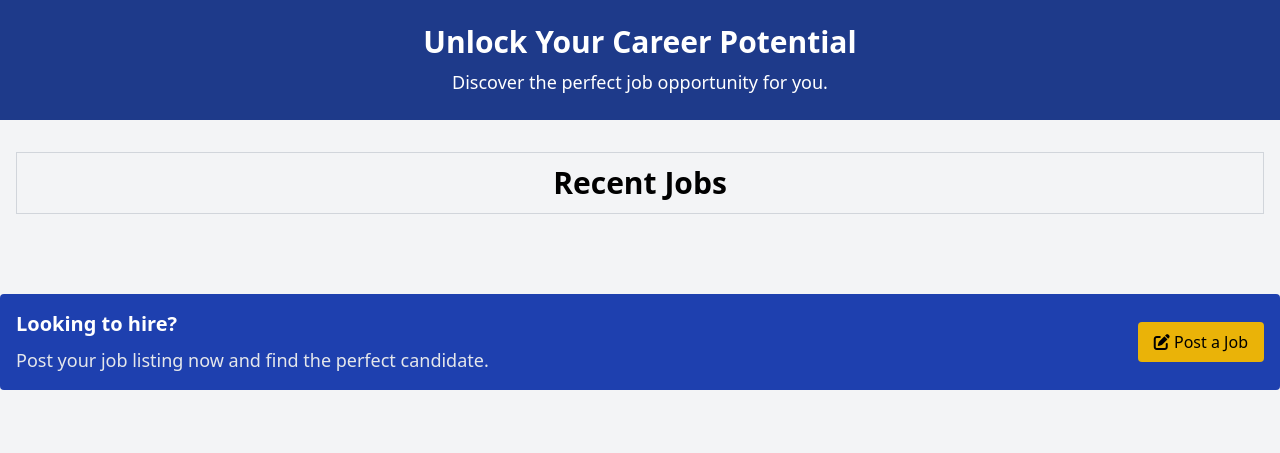
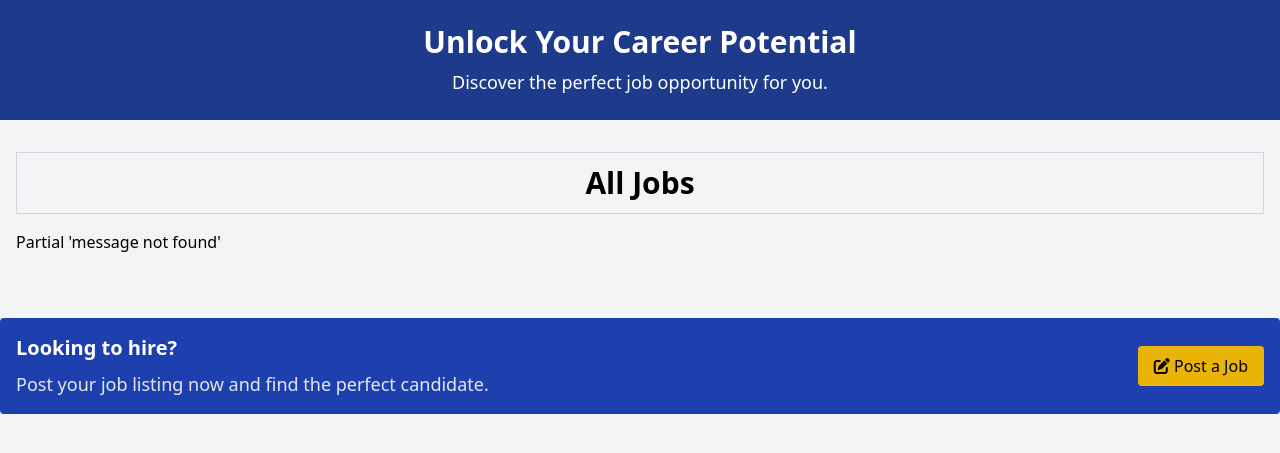
Before and after one commit to olaide-hok/workopia, a PHP site: page /listings in a window 1280 px wide. Shown: the part 68-521 px from the top of the page. Run offline with PHP 8.4, Linux system fonts and the light colour scheme; data that the repository does not hold is empty; a stand-in replaces the project's code that opens the database connection.

Commit message:
display message partial for sessions

```diff
--- a/App/views/listings/index.view.php
+++ b/App/views/listings/index.view.php
@@ -5,7 +5,11 @@
 <!-- Job Listings -->
 <section>
     <div class="container mx-auto p-4 mt-4">
-        <div class="text-center text-3xl mb-4 font-bold border border-gray-300 p-3">Recent Jobs</div>
+        <div class="text-center text-3xl mb-4 font-bold border border-gray-300 p-3">All Jobs</div>
+
+        <!-- Displays session -->
+        <?= loadPartial('message') ?>
+
         <div class="grid grid-cols-1 md:grid-cols-3 gap-4 mb-6">
             <?php foreach ($listings as $listing) : ?>
                 <div class="rounded-lg shadow-md bg-white">
```
